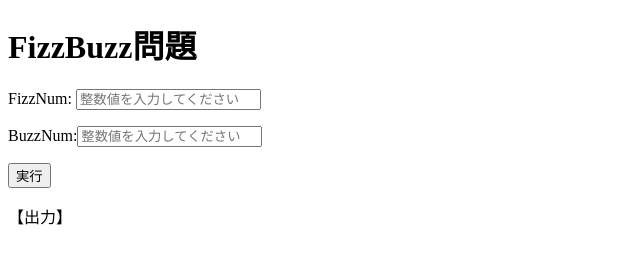
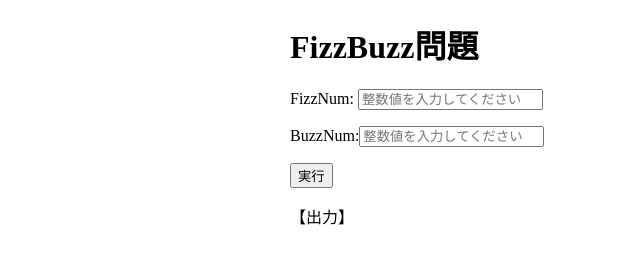
Before and after one commit to gorinesia/test1, a plain HTML site: page index.html in a window 1280 px wide. Shown: the whole page, without its empty margins (0-640 px from the left). Drawn offline with Linux system fonts and the light colour scheme.

Commit message:
plus css

```diff
--- a/index.html
+++ b/index.html
@@ -4,7 +4,8 @@
 <head>
   <meta charset="UTF-8">
   <meta name="viewport" content="width=device-width, initial-scale=1.0">
-  <title>Document</title>
+  <title>FizzBuzz問題</title>
+  <link rel="stylesheet" href="style.css">
 </head>
 
 <body>
--- a/main.js
+++ b/main.js
@@ -59,7 +59,7 @@ btn.addEventListener('click', () => {
   }
 
   //エラーが表示された後の挙動を関数で用意
-  function errorMessage(){
+  function errorMessage() {
 
     //pタグの要素を作成
     const checker = document.createElement('p');
--- /dev/null
+++ b/style.css
@@ -0,0 +1,5 @@
+body {
+  width: 700px;
+  margin-right: auto;
+  margin-left: auto;
+}
```
